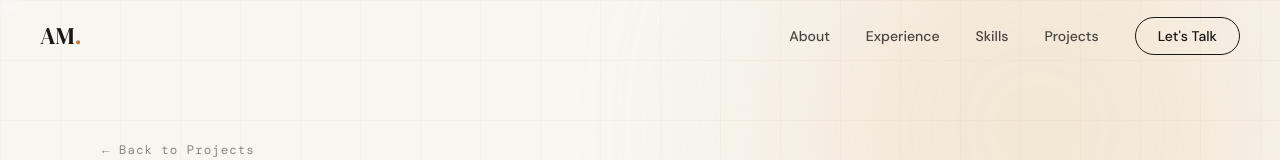
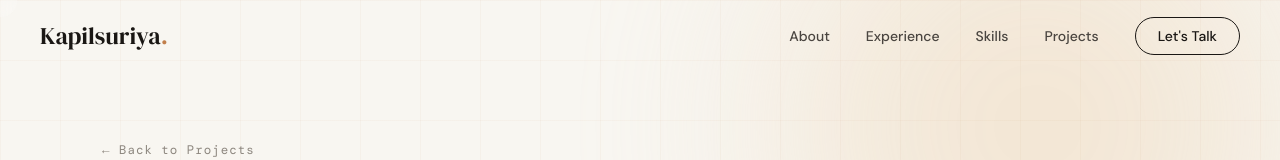
Before and after one commit to kapilsuriya23/portfolio, a plain HTML site: page Intern_Tracker.html in a window 1280 px wide. Shown: the top 160 px of the page. Drawn offline with nearby package versions, Linux system fonts and the light colour scheme.

Commit message:
Update Intern_Tracker.html

```diff
--- a/Intern_Tracker.html
+++ b/Intern_Tracker.html
@@ -17,7 +17,7 @@
   <canvas id="trail"></canvas>
 
   <nav class="nav" id="nav">
-    <a href="index.html" class="nav-logo">AM<span class="dot">.</span></a>
+    <a href="index.html" class="nav-logo">Kapilsuriya<span class="dot">.</span></a>
     <ul class="nav-links">
       <li><a href="index.html#about">About</a></li>
       <li><a href="index.html#experience">Experience</a></li>
```
